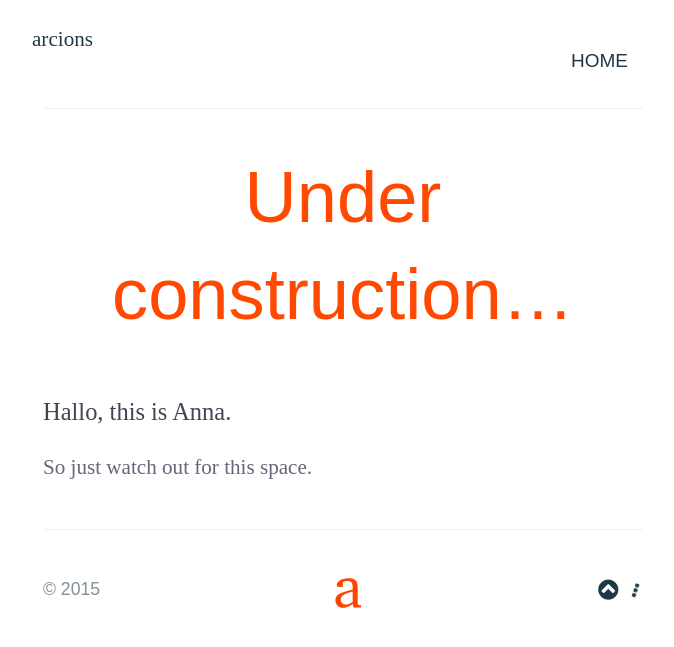
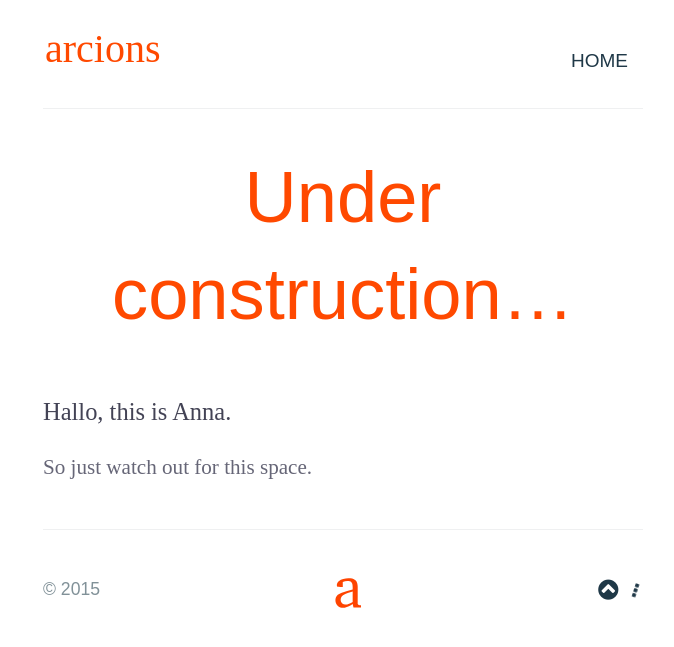
Before and after one commit to arcions/arcions.github.io, a Jekyll site: the page built from index.html, in a window 1280 px wide. Shown: the top 647 px of the page, without its empty margins (297-971 px from the left). Built offline with Jekyll 4.4.1, drawn with Linux system fonts in a browser that asks for light colours; nearby versions of some CDN libraries; some web fonts are replaced; Markdown is read by kramdown in place of the engine named in the settings.

Commit message:
Update main.css

```diff
--- a/stylesheets/main.css
+++ b/stylesheets/main.css
@@ -259,8 +259,29 @@ h6 {
 #header-left {
   float:left;
   text-align:left;
-  margin-left:-13px;
+  /*margin-left:-13px;*/
 }
+
+   #header-left a {
+     color: #FF4900;
+     font: 2.5rem 'CharterB', serif;
+     background:transparent;
+   }
+     #header-left a:hover {
+       color: #FF2500;
+       background:transparent;
+     }
+
+/* header */
+@media screen and (min-width: 64em) {
+   #header-left a {
+     font-size: 2.5rem; } }
+@media screen and (min-width: 42em) and (max-width: 64em) {
+    #header-left a {
+     font-size: 1.9rem; } }
+@media screen and (max-width: 42em) {
+    #header-left a {
+     font-size: 1.3rem; } }
 
 #header-right {
   text-align:right;
@@ -361,19 +382,16 @@ nav a {
 
   @media screen and (min-width: 64em) {
     nav a {
-    padding: 13px 15px;
-    }
+    padding: 13px 15px; }
     nav a:hover {
       padding: 13px 15px; } }
   @media screen and (min-width: 42em) and (max-width: 64em) {
     nav a {
-    padding: 7px 9px;
-    }
+    padding: 11px 13px; }
+    nav a:hover {
+      padding: 11px 13px; } }
+  @media screen and (max-width: 42em) {
+    nav a {
+    padding: 7px 9px; }
     nav a:hover {
       padding: 7px 9px; } }
-  @media screen and (max-width: 42em) {
-    nav a {
-    padding: 5px 7px;
-    }
-    nav a:hover {
-      padding: 5px 7px; } }
```
